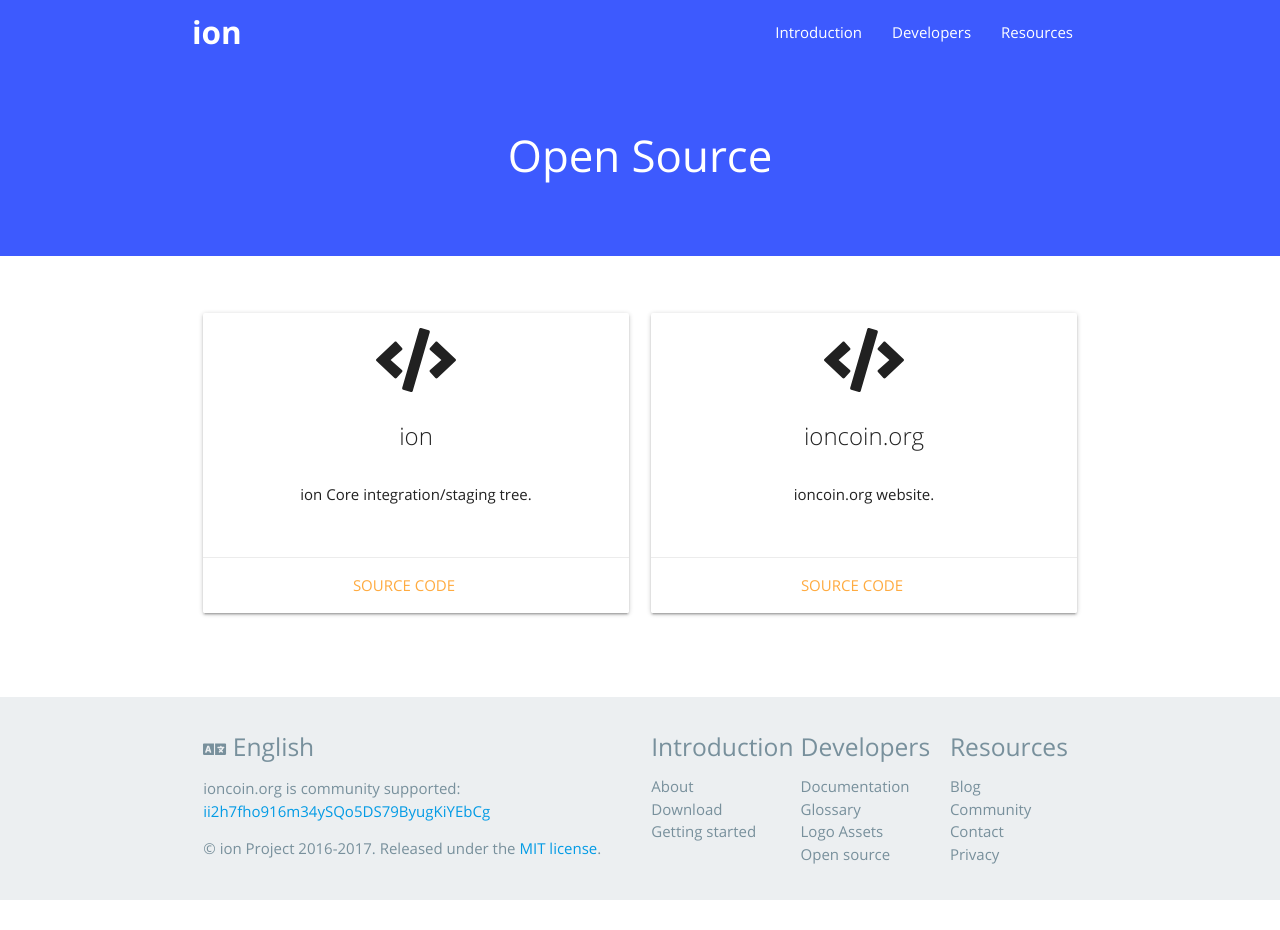
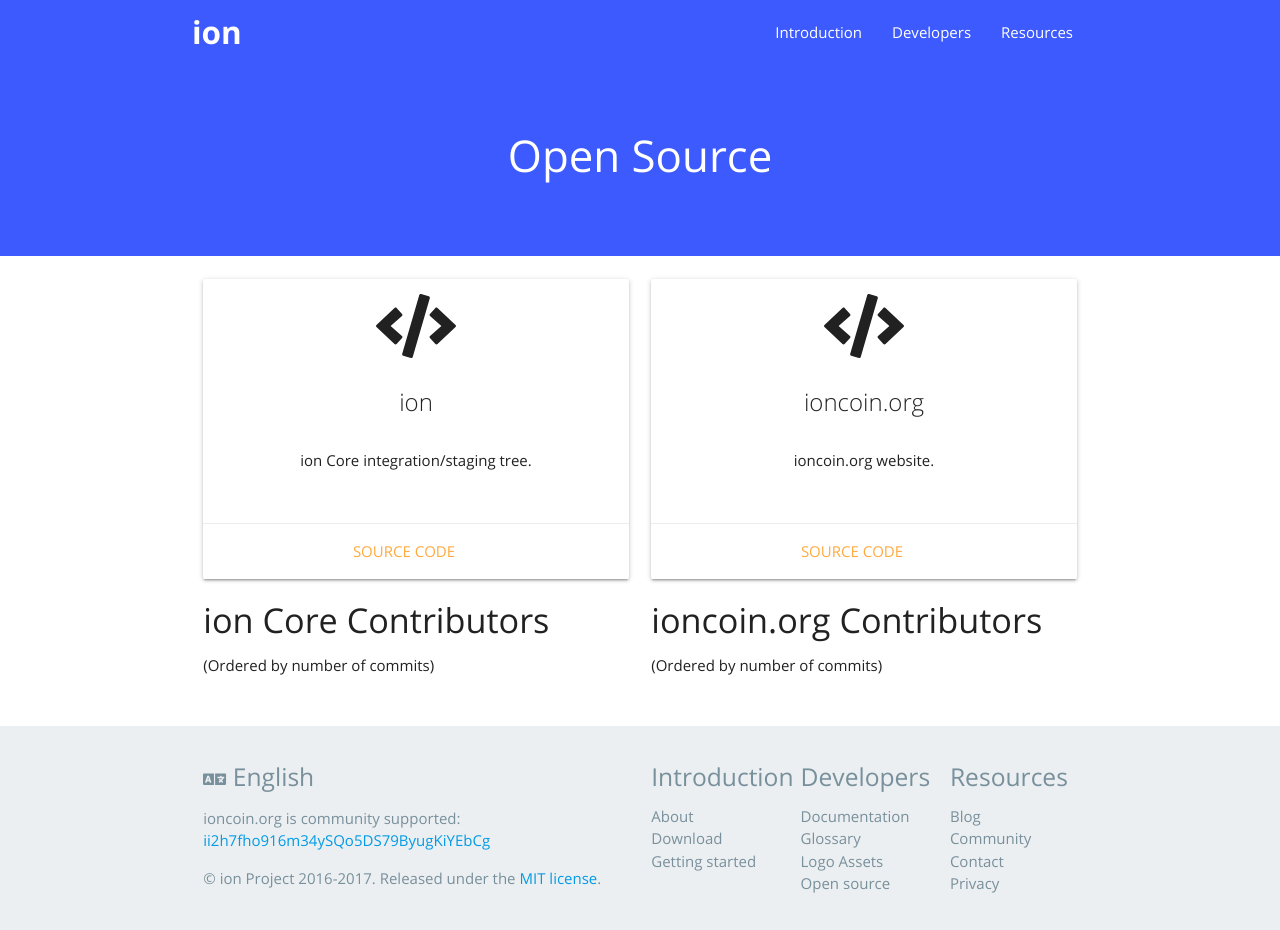
Before and after one commit to ioncoincore/ioncoin.org, a Jekyll site: the page built from en/developers/open-source.html, in a window 1280 px wide. Built offline with Jekyll 4.4.1, drawn with Linux system fonts in a browser that asks for light colours; nearby versions of some CDN libraries; before the commit the page ends 900 px from its top, so only the background shows below that; part of the change alters nothing that is shown.

Commit message:
Fetch a list of contributors and display on the Open Source page

```diff
--- a/_config.yml
+++ b/_config.yml
@@ -25,3 +25,6 @@ sass:
 plugins:
     - jekyll-feed
     - jekyll-sitemap
+
+aliases:
+    mitchellcash: Mitchell Cash
--- /dev/null
+++ b/_plugins/contributors.rb
@@ -0,0 +1,150 @@
+# This file is licensed under the MIT License (MIT) available on
+# http://opensource.org/licenses/MIT.
+
+#contributors.rb fetches ion Core contributors list and set
+#site.contributors array. This is later used to display the
+#list of contributors on the "Open Source" page.
+
+require 'open-uri'
+require 'json'
+
+module Jekyll
+
+  class CategoryGenerator < Generator
+
+    def contributors(repo, aliases)
+      contributors = []
+      # Call GitHub API with 100 results per page
+      page = 1
+      data = []
+      while page < 10 do
+        begin
+          ar = JSON.parse(open("https://api.github.com/repos/"+repo+"/contributors?page=#{page}&per_page=100","User-Agent"=>"Ruby/#{RUBY_VERSION}").read)
+        # Prevent any error to stop the build process, return an empty array instead
+        rescue
+          print 'GitHub API Call Failed!'
+          break
+        end
+        if !ar.is_a?(Array)
+          print 'GitHub API Call Failed!'
+          return contributors
+        end
+        if ar.length > 100
+          print 'GitHub API exceeding the 100 results limit!'
+          return contributors
+        end
+        # Stop calling GitHub API when no new results are returned
+        break if (ar.length == 0)
+        # Merge contributors into a single array
+        data.push(*ar)
+        page += 1
+      end
+      # Loop in returned results array
+      result = {}
+      for c in data
+        # Skip incomplete / invalid data and set contributor's name
+        next if !c.is_a?(Hash)
+        next if !c.has_key?('contributions') or !c['contributions'].is_a?(Integer) or c['contributions'] > 1000000
+        if c.has_key?('name') and c['name'].is_a?(String) and /^[A-Za-z0-9\-]{1,150}$/.match(c['name'])
+          name = c['name']
+        elsif c.has_key?('login') and c['login'].is_a?(String) and /^[A-Za-z0-9\-]{1,150}$/.match(c['login'])
+          name = c['login']
+        else
+          next
+        end
+        # Replace name by its corresponding alias if defined in _config.yml
+        name = aliases[name] if aliases.has_key?(name)
+        # Assign variables
+        x = {}
+        x['name'] = name
+        x['contributions'] = c['contributions']
+        # Set login when available
+        if c.has_key?('login') and c['login'].is_a?(String) and /^[A-Za-z0-9\-]{1,150}$/.match(c['login'])
+          x['login'] = c['login']
+        end
+        # Add new contributor to the array, or increase contributions if it already exists
+        if result.has_key?(name)
+          result[name]['contributions'] += x['contributions']
+        else
+          result[name] = x
+        end
+      end
+      # Generate final ordered contributors array
+      result.each do |key, value|
+        contributors.push(value)
+      end
+      contributors.sort_by{|c| - c['contributions']}
+    end
+
+    def generate(site)
+      # Set site.contributors global variables for liquid/jekyll
+      if ! site.respond_to?('corecontributors')
+        class << site
+          attr_accessor :corecontributors
+          attr_accessor :sitecontributors
+          alias contrib_site_payload site_payload
+          def site_payload
+            h = contrib_site_payload
+            payload = h["site"]
+            payload["corecontributors"] = self.corecontributors
+            payload["sitecontributors"] = self.sitecontributors
+            h["site"] = payload
+            h
+          end
+        end
+      end
+
+      # Set site.corecontributors and site.sitecontributors arrays
+      site.corecontributors = {}
+      site.sitecontributors = {}
+
+      #Do nothing if plugin is disabled
+      if !ENV['ENABLED_PLUGINS'].nil? and ENV['ENABLED_PLUGINS'].index('contributors').nil?
+        print 'Contributors disabled' + "\n"
+        return
+      end
+
+      ## Create cache directory if it doesn't exist
+      if !File.exists?('_cache')
+        Dir.mkdir('_cache')
+      end
+
+      # Populate site.corecontributors and site.sitecontributors with
+      # data from GitHub.com. Store data in the cache and only
+      # re-retrieve the data if 86,400 seconds (24 hours) passes from
+      # the retrieval date or if the cache file is deleted.  For
+      # simplicity, updates on the two cache files are linked, so if one
+      # file has to be updated, they both get updated.
+      corecontributors_cache = '_cache/corecontributors.marshall'
+      sitecontributors_cache = '_cache/sitecontributors.marshall'
+      if File.exists?(corecontributors_cache) && File.exists?(sitecontributors_cache)
+        corecontributors_cache_age = (Time.now - File.stat(corecontributors_cache).mtime).to_i
+        sitecontributors_cache_age = (Time.now - File.stat(sitecontributors_cache).mtime).to_i
+      else
+        corecontributors_cache_age = Time.now.to_i
+        sitecontributors_cache_age = Time.now.to_i
+      end
+
+      if corecontributors_cache_age > 86400 || sitecontributors_cache_age > 86400
+        site.corecontributors = contributors('ionomy/ion',site.config['aliases'])
+        File.open(corecontributors_cache,'w') do |file|
+          Marshal.dump(site.corecontributors, file)
+        end
+        site.sitecontributors = contributors('ioncoin-dot-org/ioncoin.org',site.config['aliases'])
+        File.open(sitecontributors_cache,'w') do |file|
+          Marshal.dump(site.sitecontributors, file)
+        end
+      else
+        File.open(corecontributors_cache,'r') do |file|
+          site.corecontributors = Marshal.load(file)
+        end
+        File.open(sitecontributors_cache,'r') do |file|
+          site.sitecontributors = Marshal.load(file)
+        end
+      end
+
+    end
+
+  end
+
+end
--- a/_sass/screen.scss
+++ b/_sass/screen.scss
@@ -25,7 +25,7 @@ main {
   height: 192px;
 }
 
-/* Blog Styles */
+/* Blog Page Styles */
 .btn-subscribe {
     border-color: #00bfa5;
     border-style: solid;
@@ -33,7 +33,25 @@ main {
     color: #00bfa5;
 }
 
-/* Blog Post Styles */
+/* Blog Post Page Styles */
 article a:hover {
     color: #37474f
 }
+
+/* Open Source Page Styles */
+.contributors div {
+    padding: 8px 0;
+    width: 215px;
+    overflow: hidden;
+    display: inline-block;
+    vertical-align: top;
+}
+.contributors div div {
+    width: auto;
+    padding: 0;
+}
+.contributors div div:first-child+div {
+    max-width: 150px;
+    margin: 0 2px;
+    white-space: nowrap;
+}
--- a/en/developers/open-source.html
+++ b/en/developers/open-source.html
@@ -20,6 +20,18 @@ permalink: /open-source
                 <a href="https://github.com/ionomy/ion">Source Code</a>
             </div>
         </div>
+        <div>
+            <h4>ion Core Contributors</h4>
+            <p>(Ordered by number of commits)</p>
+            <div class="contributors">
+                {% for c in site.corecontributors %}
+                    <div>
+                        <div><a{% if c.login %} href="https://github.com/{{c.login}}"{% endif %}>{{ c.name | htmlescape }}</a></div>
+                        <div>({{ c.contributions }})</div>
+                    </div>
+                {% endfor %}
+            </div>
+        </div>
     </div>
     <div class="col s12 m6">
         <div class="card small">
@@ -36,5 +48,17 @@ permalink: /open-source
                 <a href="https://github.com/ioncoin-dot-org/ioncoin.org">Source Code</a>
             </div>
         </div>
+        <div>
+            <h4>ioncoin.org Contributors</h4>
+            <p>(Ordered by number of commits)</p>
+            <div class="contributors">
+                {% for c in site.sitecontributors %}
+                    <div>
+                        <div><a{% if c.login %} href="https://github.com/{{c.login}}"{% endif %}>{{ c.name | htmlescape }}</a></div>
+                        <div>({{ c.contributions }})</div>
+                    </div>
+                {% endfor %}
+            </div>
+        </div>
     </div>
 </div>
```
Also changed, not shown: 1 other file.
